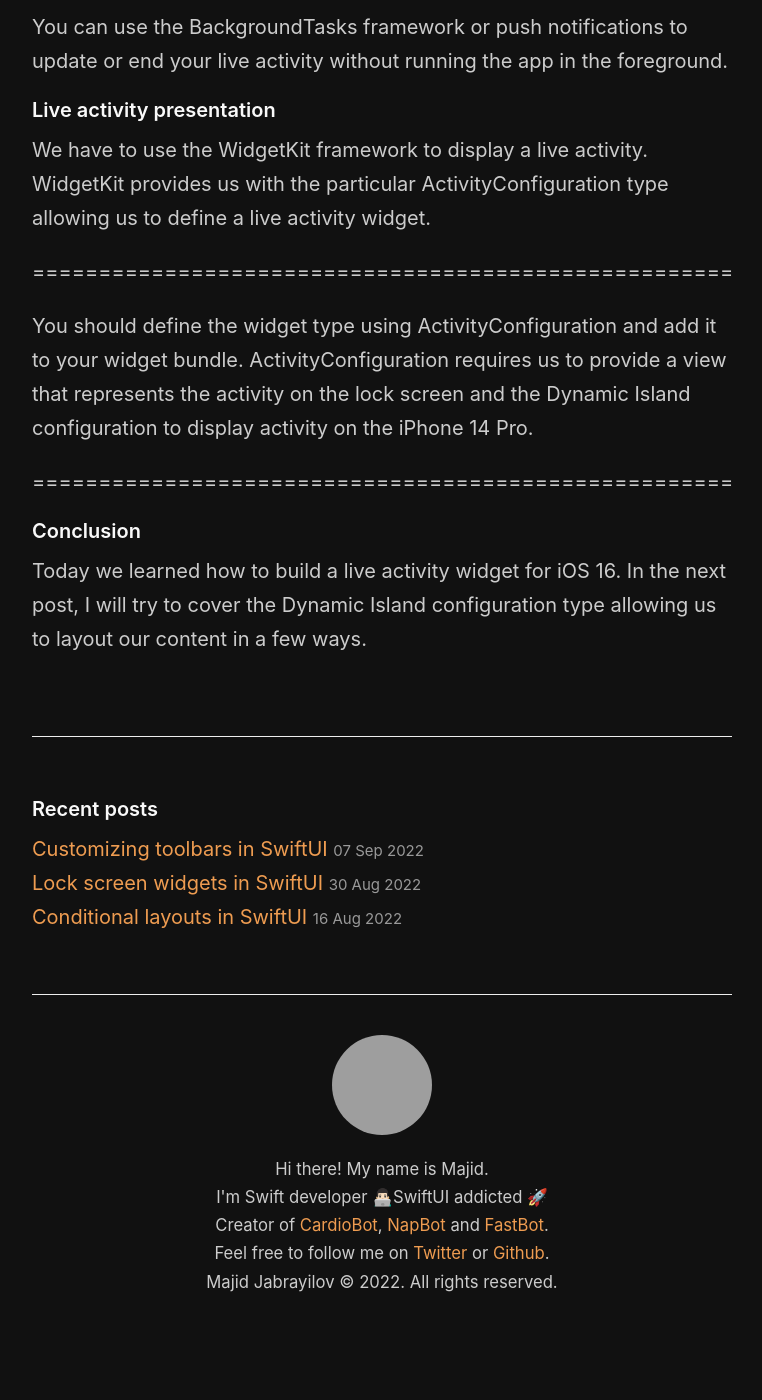
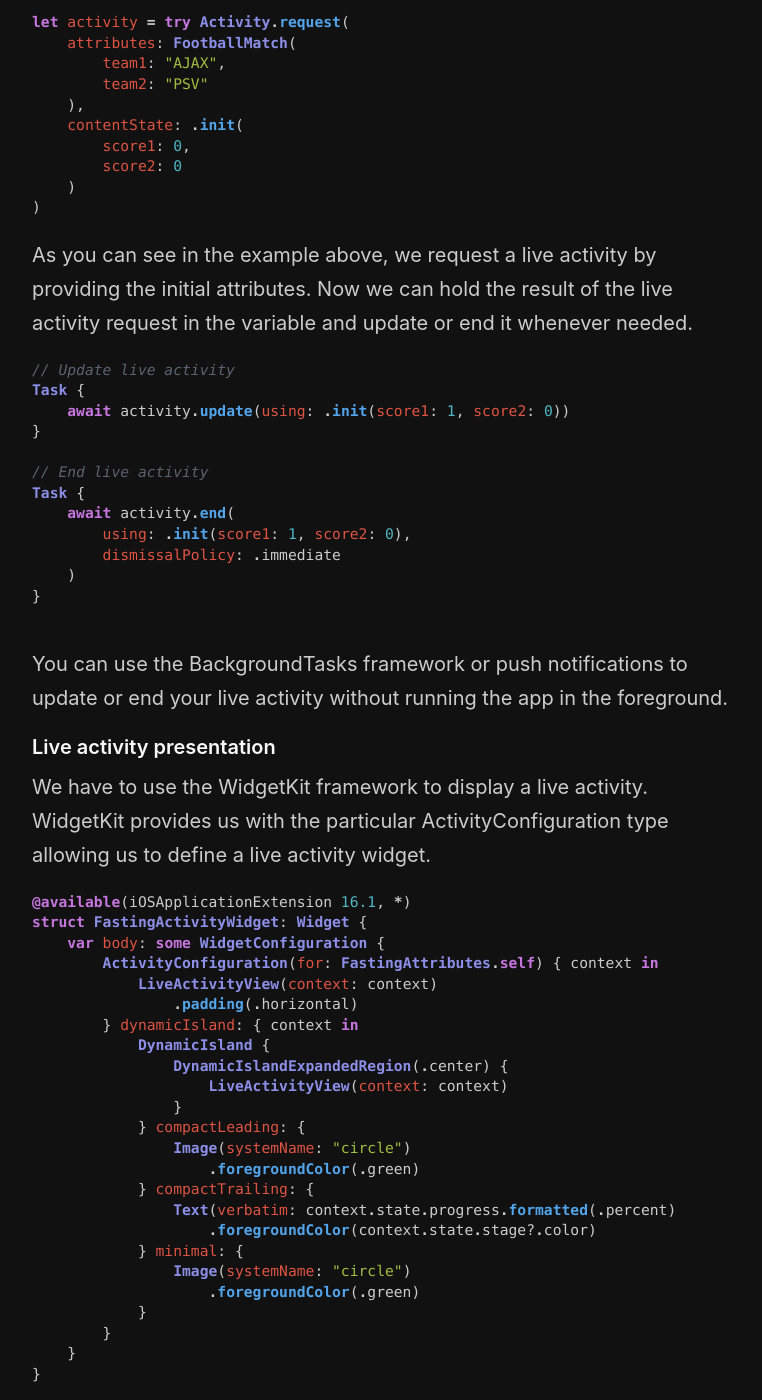
Before and after one commit to mecid/mecid.github.io, a Jekyll site: the page built from _posts/2022-09-21-displaying-live-activities-in-ios16.md, in a window 1280 px wide and 1400 px high, scrolled down 1794 px. Shown: the whole window, without its empty margins (258-1020 px from the left). Built offline with Jekyll 4.4.1, drawn with Linux system fonts in a browser that asks for light colours; before the commit the page ends 3130 px from its top, so only the background shows below that; some of the changed text lies outside the part shown; grey boxes are pictures that could not be loaded.

Commit message:
live activity code examples added

````diff
--- a/_posts/2022-09-21-displaying-live-activities-in-ios16.md
+++ b/_posts/2022-09-21-displaying-live-activities-in-ios16.md
@@ -13,28 +13,104 @@ Live activity widgets use WidgetKit to display information on the lock screen or
 #### Data flow
 Every live activity has two parts of data: static and dynamic. Static is not going to change and is available whenever an activity starts. The dynamic part is going to change during the life activity. In the case of a football match, teams are static data because it is not going to change during the game. The score is a dynamic part of the data and can change during the activity. The dynamic portion of the data should not exceed 4kb. Let's model our football match using the new ActivityKit framework.
 
-=====================================================
+```swift
+import ActivityKit
+
+struct FootballMatch: ActivityAttributes {
+    typealias ContentState = Score
+
+    struct Score: Codable, Hashable {
+        let score1: Int
+        let score2: Int
+    }
+
+    let team1: String
+    let team2: String
+}
+```
 
 The ActivityKit framework requires us to create a type conforming to the ActivityAttributes protocol. The type conforming to the ActivityAttributes should provide static information about the activity and define the ContentState type containing the dynamic part of the data.
 
 Your app must be in the foreground to start a live activity, and don't forget to add the "Supports Live Activities" key with YES value to the app target's Info.plist. Now you can start a live activity using the following code:
 
-=====================================================
+```swift
+let activity = try Activity.request(
+    attributes: FootballMatch(
+        team1: "AJAX",
+        team2: "PSV"
+    ),
+    contentState: .init(
+        score1: 0,
+        score2: 0
+    )
+)
+```
 
 As you can see in the example above, we request a live activity by providing the initial attributes. Now we can hold the result of the live activity request in the variable and update or end it whenever needed.
 
-=====================================================
+```swift
+// Update live activity
+Task {
+    await activity.update(using: .init(score1: 1, score2: 0))
+}
+
+// End live activity
+Task {
+    await activity.end(
+        using: .init(score1: 1, score2: 0),
+        dismissalPolicy: .immediate
+    )
+}
+
+```
+
 
 You can use the BackgroundTasks framework or push notifications to update or end your live activity without running the app in the foreground.
 
 #### Live activity presentation
 We have to use the WidgetKit framework to display a live activity. WidgetKit provides us with the particular ActivityConfiguration type allowing us to define a live activity widget.
 
-=====================================================
+```swift
+@available(iOSApplicationExtension 16.1, *)
+struct FastingActivityWidget: Widget {
+    var body: some WidgetConfiguration {
+        ActivityConfiguration(for: FastingAttributes.self) { context in
+            LiveActivityView(context: context)
+                .padding(.horizontal)
+        } dynamicIsland: { context in
+            DynamicIsland {
+                DynamicIslandExpandedRegion(.center) {
+                    LiveActivityView(context: context)
+                }
+            } compactLeading: {
+                Image(systemName: "circle")
+                    .foregroundColor(.green)
+            } compactTrailing: {
+                Text(verbatim: context.state.progress.formatted(.percent)
+                    .foregroundColor(context.state.stage?.color)
+            } minimal: {
+                Image(systemName: "circle")
+                    .foregroundColor(.green)
+            }
+        }
+    }
+}
+```
 
 You should define the widget type using ActivityConfiguration and add it to your widget bundle. ActivityConfiguration requires us to provide a view that represents the activity on the lock screen and the Dynamic Island configuration to display activity on the iPhone 14 Pro.
 
-=====================================================
+```swift
+@main struct FastBotWidgetBundle: WidgetBundle {
+    var body: some Widget {
+        FastBotWidget()
+
+        if #available(iOS 16.1, *) {
+            FastingActivityWidget()
+        }
+    }
+}
+
+```
 
 #### Conclusion
 Today we learned how to build a live activity widget for iOS 16. In the next post, I will try to cover the Dynamic Island configuration type allowing us to layout our content in a few ways.
````
